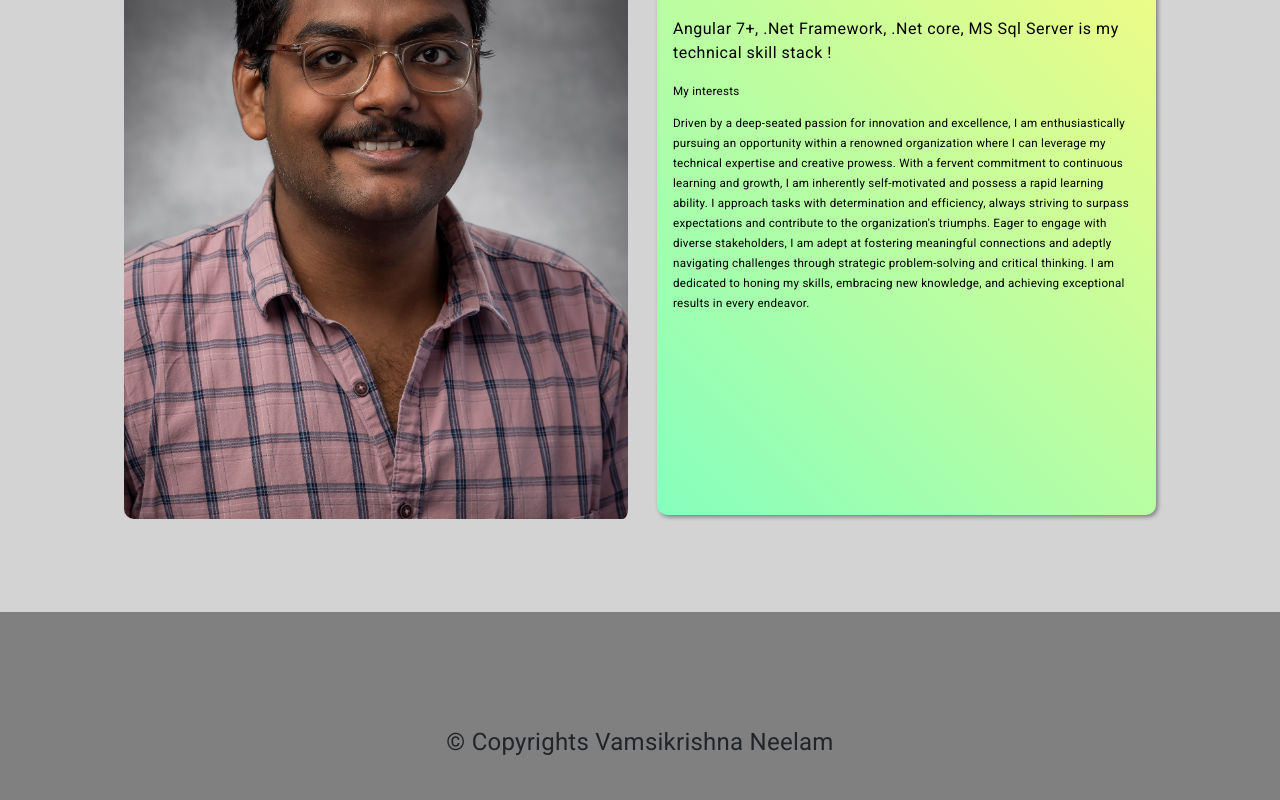
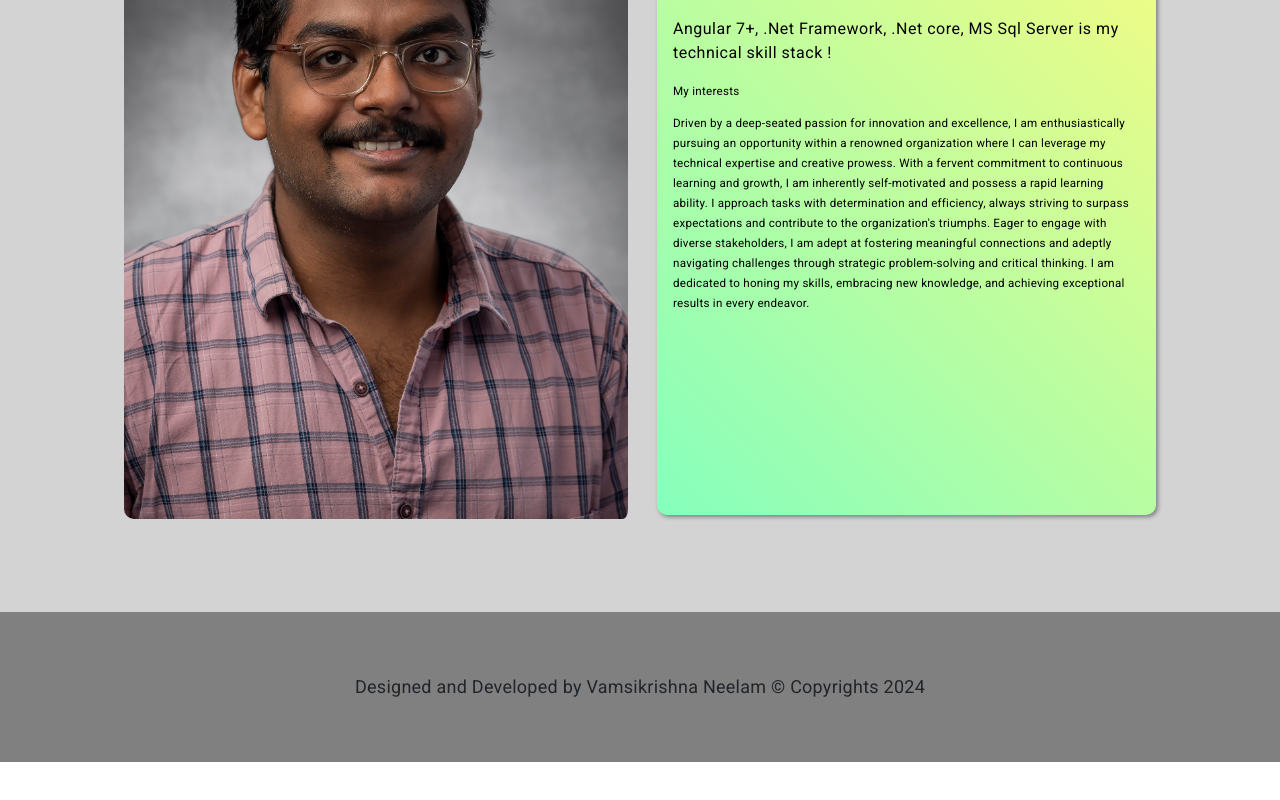
Before and after one commit to VamsiKrishnaN397/angular_portfolio, an Angular app in the folder angular_portfolio/: page /home in a window 1280 px wide. Shown: the part 905-1705 px from the top of the page. After the commit the page ends 1667 px from the top, so only its background shows below. Built offline with nearby package versions, Linux system fonts and the light colour scheme.

Commit message:
Bugs Fixed

```diff
--- a/angular_portfolio/src/app/app.component.css
+++ b/angular_portfolio/src/app/app.component.css
@@ -43,11 +43,23 @@ mat-icon{
     #body{
         margin-top: 16%;
     }
+    #footer{
+        height: 150px;
+        span{
+            margin-top: 15%;
+        }
+    }
 }
 
 @media (max-width: 375px) and (min-width: 321px) {
     #body{
         margin-top: 15%;
+    }
+    #footer{
+        height: 150px;
+        span{
+            margin-top: 15%;
+        }
     }
 }
 
@@ -55,11 +67,23 @@ mat-icon{
     #body{
         margin-top: 13%;
     }
+    #footer{
+        height: 150px;
+        span{
+            margin-top: 15%;
+        }
+    }
 }
 
 @media (max-width: 768px) and (min-width: 426px) {
     #body{
         margin-top: 7.3%;
+    }
+    #footer{
+        height: 150px;
+        span{
+            margin-top: 10%;
+        }
     }
 }
 
@@ -67,11 +91,23 @@ mat-icon{
     #body{
         margin-top: 6%;
     }
+    #footer{
+        height: 150px;
+        span{
+            margin-top: 6.8%;
+        }
+    }
 }
 
 @media (max-width: 1440px) and (min-width: 1025px) {
     #body{
         margin-top: 4.6%;
+    }
+    #footer{
+        height: 150px;
+        span{
+            margin-top: 5%;
+        }
     }
 }
 
@@ -79,4 +115,10 @@ mat-icon{
     #body{
         margin-top: 2.5%;
     }
+    #footer{
+        height: 150px;
+        span{
+            margin-top: 3%;
+        }
+    }
 }
--- a/angular_portfolio/src/app/app.component.html
+++ b/angular_portfolio/src/app/app.component.html
@@ -1,14 +1,17 @@
 <!-- Add fixed top class to make nav bar fixed at the top of page -->
 <nav class="navbar navbar-expand-lg bg-light shadow-sm" style="position: fixed; left: 0; top: 0; width: 100%; z-index: 1;">
   <div class="container-fluid">
-    <a class="navbar-brand" href="#">Vamsikrishna Neelam</a>
+    <a class="navbar-brand" href="#">
+      Vamsikrishna Neelam
+      <h5>Full Stack Web Developer</h5>
+    </a>
     <button class="navbar-toggler" type="button" data-bs-toggle="collapse" data-bs-target="#navbarSupportedContent" aria-controls="navbarSupportedContent" aria-expanded="false" aria-label="Toggle navigation">
       <span class="navbar-toggler-icon"></span>
     </button>
     <div class="row collapse navbar-collapse" id="navbarSupportedContent">
         <ul class="nav nav-pills nav-fill gap-2 p-1">
           <li class="nav-item">
-              <button routerLinkActive="active" routerLink="/home" class="nav-link rounded-5" id="home-tab" data-bs-toggle="collapse" data-bs-target="#navbarSupportedContent" aria-controls="navbarSupportedContent" aria-expanded="false" aria-label="Toggle navigation">
+              <button routerLinkActive="active" routerLink="/home" class="nav-link rounded-5" data-bs-toggle="collapse" data-bs-target="#navbarSupportedContent" aria-controls="navbarSupportedContent" aria-expanded="false" aria-label="Toggle navigation">
                 <mat-icon class="material-symbols-outlined">
                   home
                 </mat-icon>
@@ -65,12 +68,10 @@
 </div>
 <app-scroll-to-top></app-scroll-to-top>
 
-<div style="text-align: center;background-color: gray; height: 25%;">
-  <div class="row" style="height: 50%;">
-  </div>
-  <div class="row" style="height: 30%; align-items: center; justify-content: center;">
-    <span style="font-size: x-large;">
-      &#169; Copyrights Vamsikrishna Neelam
+<div id="footer" style="background-color: gray; text-align: center; vertical-align: middle;" class=" align-items-center">
+  <div class="row">
+    <span style="font-size: large;">
+      Designed and Developed by Vamsikrishna Neelam &#169; Copyrights 2024
     </span>
   </div>
 </div>
--- a/angular_portfolio/src/app/app.component.ts
+++ b/angular_portfolio/src/app/app.component.ts
@@ -33,14 +33,10 @@ import { ScrollToTopComponent } from './scroll-to-top/scroll-to-top.component';
 
 export class AppComponent {
   title = 'Vamsikrishna Neelam Portfolio';
-  activeTab = document.getElementById('home-tab');
 
   constructor(private router: Router) {}
 
   ngOnInit() {
-    this.router.navigate(['/home'])
+    this.router.navigate(['/home']);
   }
-
-
-
 }
--- a/angular_portfolio/src/app/scroll-to-top/scroll-to-top.component.ts
+++ b/angular_portfolio/src/app/scroll-to-top/scroll-to-top.component.ts
@@ -26,7 +26,7 @@ export class ScrollToTopComponent {
         var currentScroll = document.documentElement.scrollTop || document.body.scrollTop;
         if (currentScroll > 0) {
             window.requestAnimationFrame(smoothscroll);
-              window.scrollTo(0, currentScroll - (currentScroll / 8));
+            window.scrollTo(0, currentScroll - (currentScroll / 16));
         }
     })();
 }
```
Also changed, not shown: 3 other files (tests, documents, lock files or other folders). Lines whose indentation alone changed are shown as unchanged.
